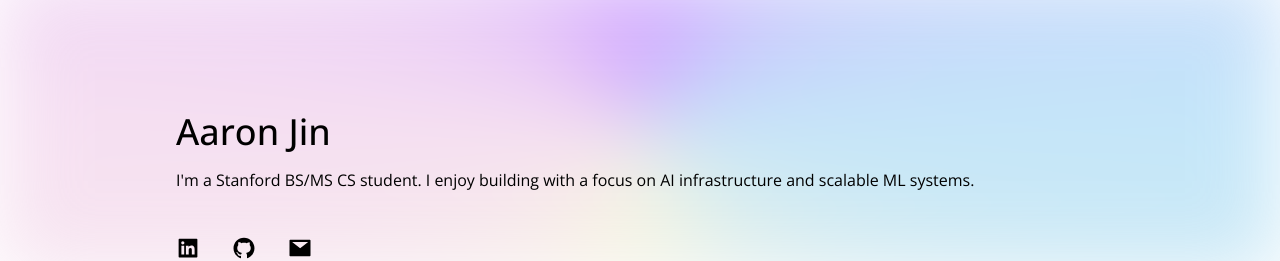
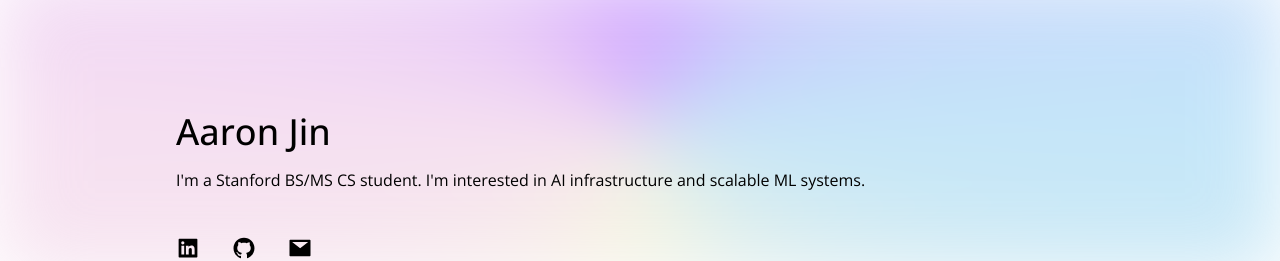
Before and after one commit to aaronkjin/personal, a Next.js app: page / in a window 1280 px wide. Shown: the top 261 px of the page. Built offline with nearby package versions, Linux system fonts and the light colour scheme.

Commit message:
main desc

```diff
--- a/pages/index.js
+++ b/pages/index.js
@@ -33,8 +33,8 @@ export default function Home() {
           </FadeIn>
           <FadeIn delay={100}>
             <h1 className="text-sm tablet:text-base p-1 tablet:p-2 w-full">
-              I&apos;m a Stanford BS/MS CS student. I enjoy building with a
-              focus on AI infrastructure and scalable ML systems.
+              I&apos;m a Stanford BS/MS CS student. I'm interested in AI
+              infrastructure and scalable ML systems.
             </h1>
           </FadeIn>
           <FadeIn delay={150}>
```
